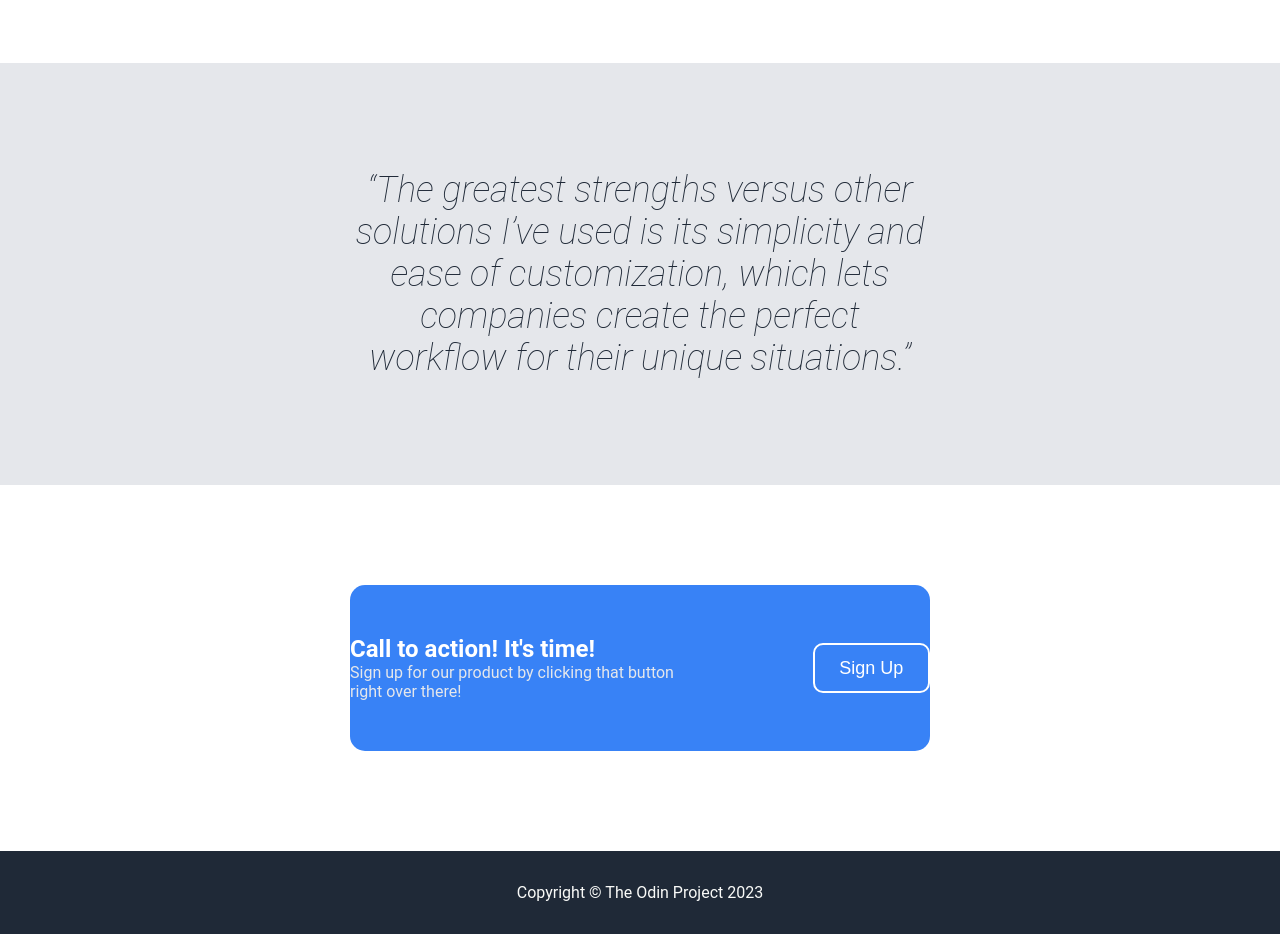
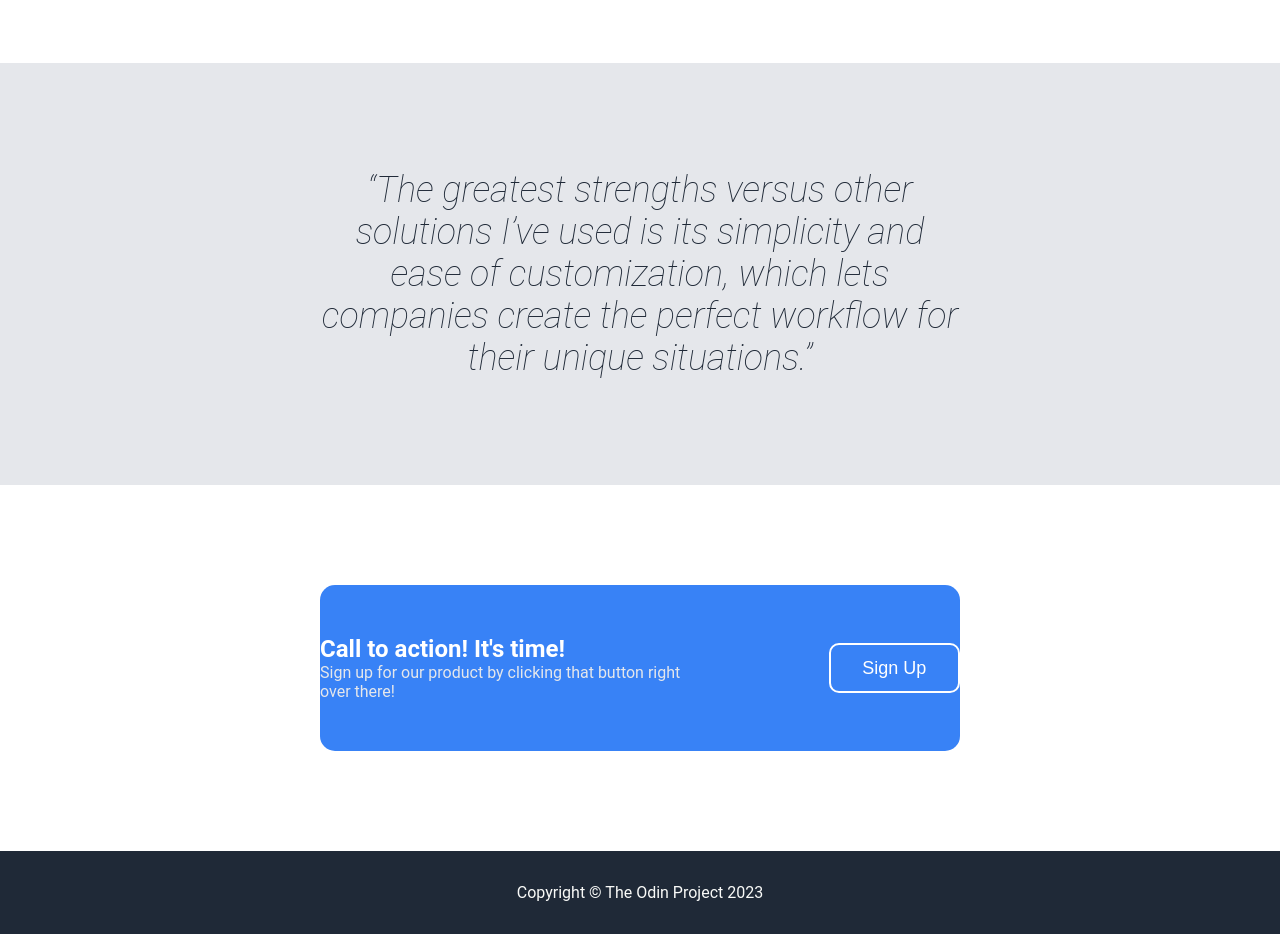
Before and after one commit to gbignell/Landing-Page, a plain HTML site: page index.html in a window 1280 px wide. Shown: the part 902-1836 px from the top of the page. Drawn offline with Linux system fonts and the light colour scheme.

Commit message:
Debug sizing on large screen, change margin to %

```diff
--- a/style.css
+++ b/style.css
@@ -30,7 +30,7 @@ body {
 }
 
 .header {
-  padding: 0 300px;
+  padding: 0 25%;
 }
 
 .logo {
@@ -126,7 +126,8 @@ a {
   font-style: italic;
   color: #1f2937;
   text-align: center;
-  padding: 70px 350px;
+  padding: 70px 25%;
+  flex-grow: 0;
 }
 
 .call-to-action {
@@ -138,7 +139,7 @@ a {
   background-color: #3882f6;
   border-radius: 15px;
   color: white;
-  margin: 100px 350px;
+  margin: 100px 25%;
 }
 
 .call-to-action > button {
```
